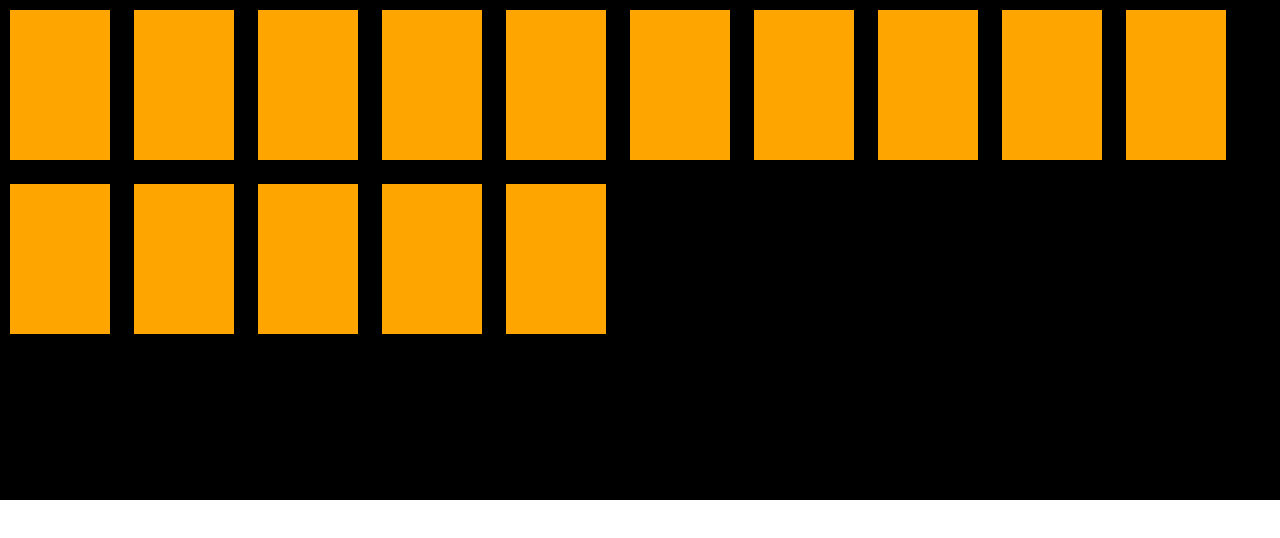
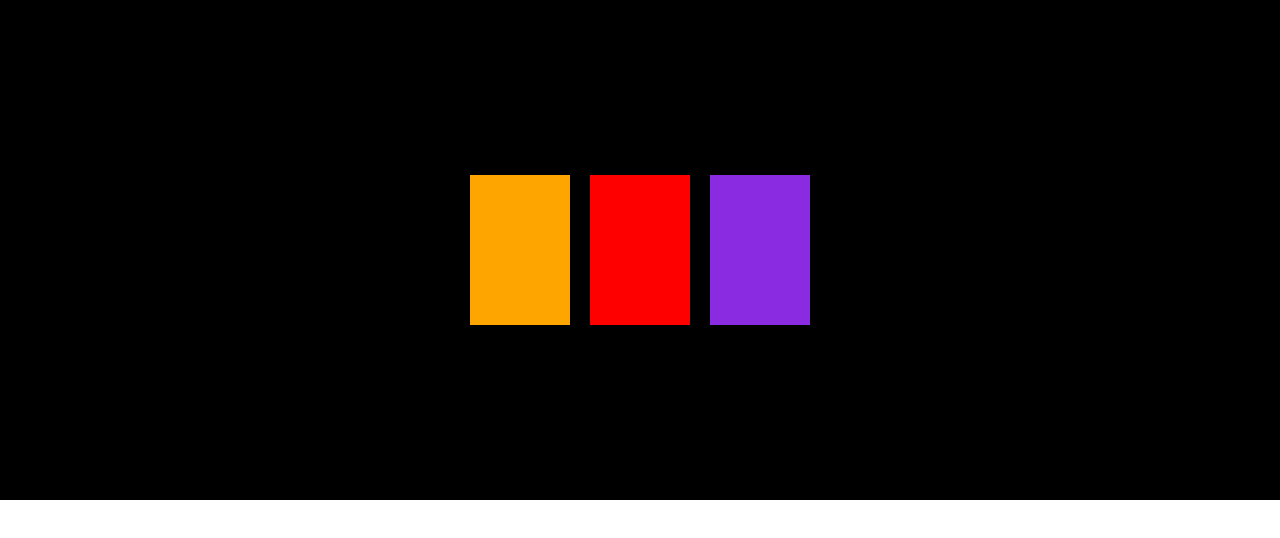
Before and after one commit to Vedant102/Full_Stack_Web_Devlopement, a plain HTML site: page index.html in a window 1280 px wide. Drawn offline with Linux system fonts and the light colour scheme.

Commit message:
FLEX DISPLAY

```diff
--- a/index.html
+++ b/index.html
@@ -17,6 +17,14 @@
             height: 500px;
             background-color: black;
             position: relative;
+            display: flex;
+            flex-direction: row;
+            /* flex-direction: row; ADD ELEMENT IN ROW*/
+            /* flex-direction: column; ADD ELEMENTS IN COLUMN*/
+            /* flex-direction: column-reverse; ELEMENTS IN COLUMN WITH REVERSE ORDER*/
+            /* flex-direction: row-reverse; ELEMENTS IN ROW WITH REVERSE ORDER */
+            justify-content:center; /*ALIGN IN PRIMARY AXIS*/
+            align-items: center; /*ALIGN ITEM IN SECONDARY AXIS*/
         }
 
         .child {
@@ -29,23 +37,12 @@
     </style>
 </head>
 <body>
-    <div class="parent">
-        <div class="child"></div>
-        <div class="child"></div>
-        <div class="child"></div>
-        <div class="child"></div>
-        <div class="child"></div>
-        <div class="child"></div>
-        <div class="child"></div>
-        <div class="child"></div>
-        <div class="child"></div>
-        <div class="child"></div>
-        <div class="child"></div>
-        <div class="child"></div>
-        <div class="child"></div>
-        <div class="child"></div>
-        <div class="child"></div>
-    </div>
+  <div class="parent">
+    <div class="child"></div>
+    <div style="background-color: red" class="child"></div>
+    <div style="background-color: blueviolet" class="child"></div>
+</div>
+
 </body>
 
 </html>
```
